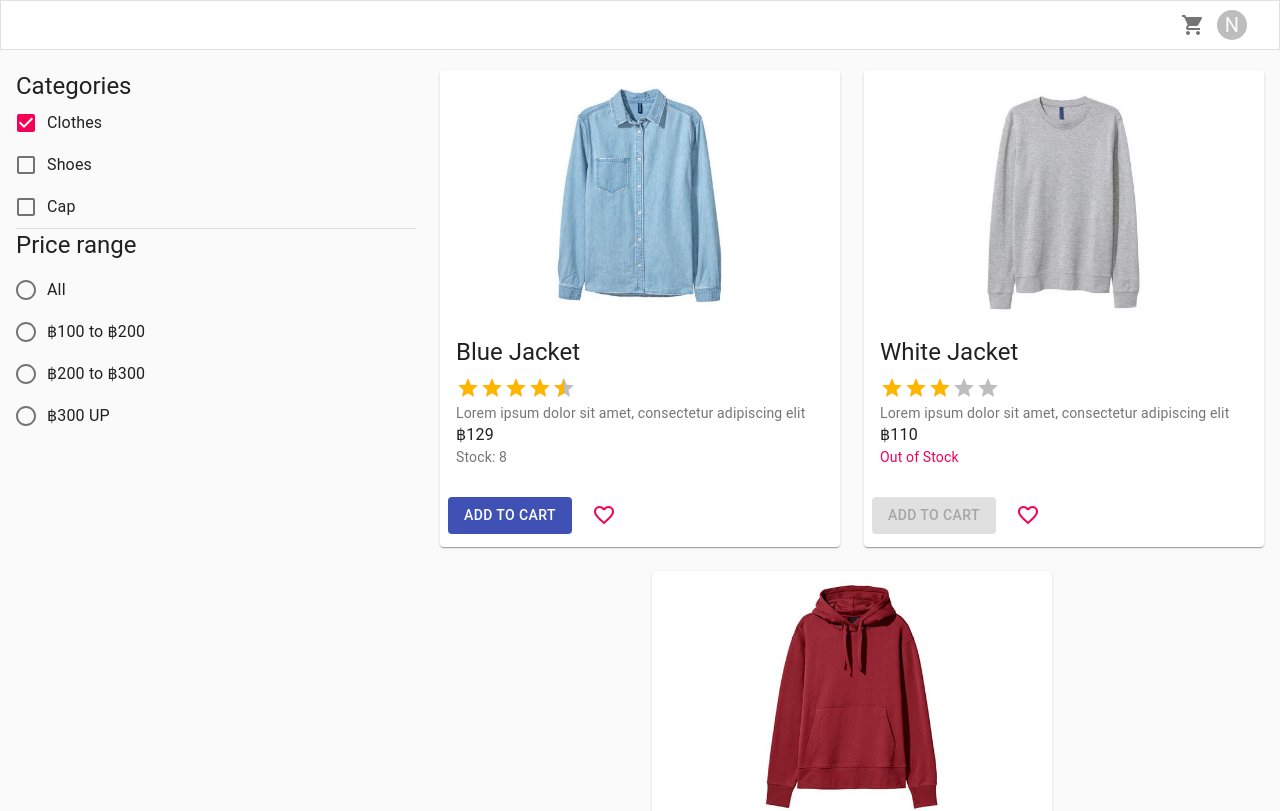
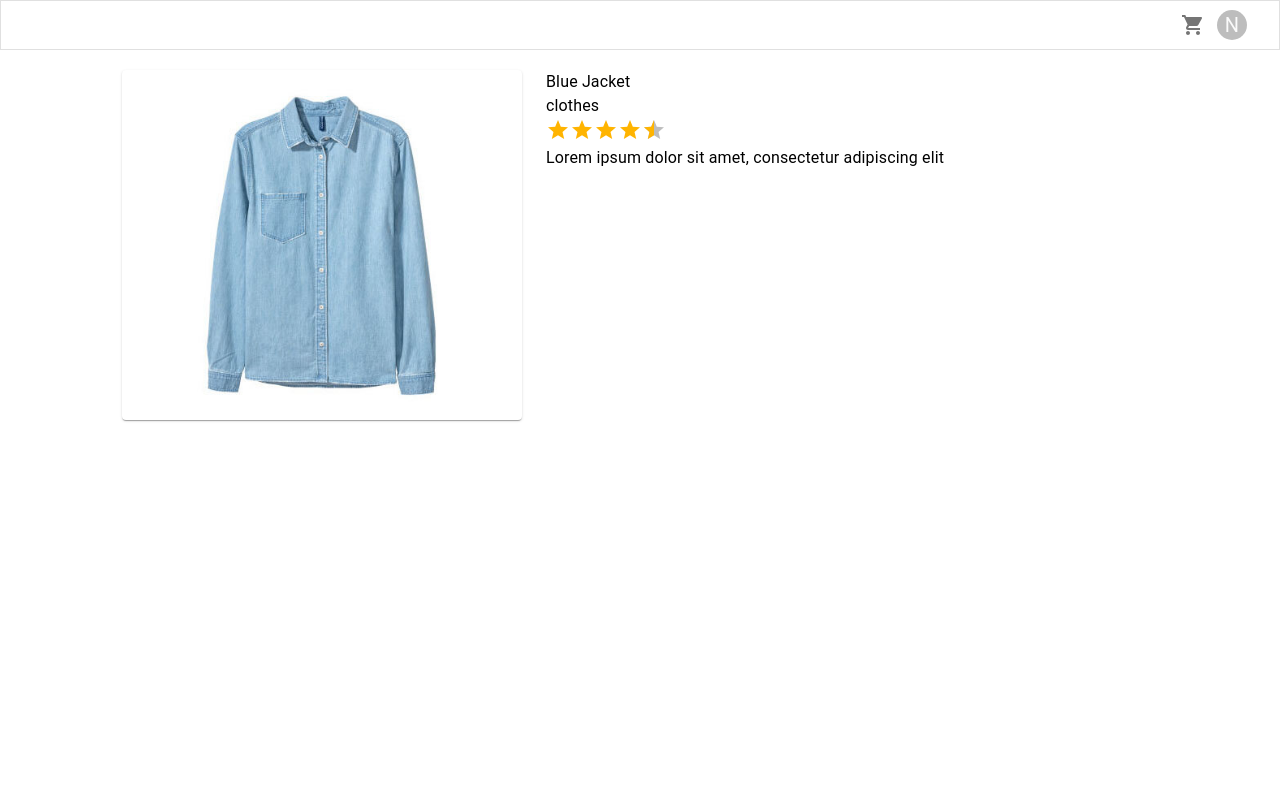
Before and after one commit to hellonathapon/react-ecommerce-app, a React (Create React App) app: page /0 in a window 1280 px wide. Shown: the top 811 px of the page. Built offline with nearby package versions, Linux system fonts and the light colour scheme.

Commit message:
Add item and cart route

```diff
--- a/package.json
+++ b/package.json
@@ -12,7 +12,7 @@
     "react": "^17.0.1",
     "react-dom": "^17.0.1",
     "react-redux": "^7.2.2",
-    "react-router-dom": "^5.2.0",
+    "react-router-dom": "4",
     "react-scripts": "4.0.2",
     "redux": "^4.0.5",
     "web-vitals": "^1.0.1"
--- a/src/App.js
+++ b/src/App.js
@@ -5,20 +5,21 @@ import {
 } from 'react-router-dom';
 import Home from './views/Home';
 import Item from './views/Item';
-import CssBaseline from '@material-ui/core/CssBaseline';
+import Cart from './views/Cart';
+// import CssBaseline from '@material-ui/core/CssBaseline';
 
 function App() {
   return (
+      // <CssBaseline/>
     <Router>
-      <CssBaseline/>
       <div>
         <Switch>
-          <Route path="/item">
-            <Item />
-          </Route>
-          <Route path="/">
-            <Home />
-          </Route>
+          {/* NOTE: Nested component into <Route/> is work but to render but component
+              cannot access props, param, history out of the route.
+          */}
+          <Route path="/cart" component={Cart} />
+          <Route path="/:id" component={Item} />
+          <Route path="/" component={Home} />
         </Switch>
       </div>
     </Router>
--- a/src/components/Header.js
+++ b/src/components/Header.js
@@ -3,6 +3,7 @@ import { makeStyles } from '@material-ui/core/styles';
 import { AppBar,Toolbar, Container, Typography, Button, IconButton, Badge, Avatar } from '@material-ui/core';
 import { ShoppingCart } from '@material-ui/icons'
 import { connect } from 'react-redux';
+import { Link } from 'react-router-dom'
 
 const useStyles = makeStyles({
     root: {
@@ -27,13 +28,14 @@ function Header({ inCart }) {
                     <Typography
                         className={classes.root}
                         fontWeight={500}
-                        color="#333"
                     >ShopX</Typography>
-                    <IconButton>
-                        <Badge badgeContent={ inCart.length } color="primary">
-                            <ShoppingCart />
-                        </Badge>
-                    </IconButton>
+                    <Link to="/cart">
+                        <IconButton>
+                            <Badge badgeContent={ inCart.length } color="primary">
+                                <ShoppingCart />
+                            </Badge>
+                        </IconButton>
+                    </Link>
                     <Avatar className={classes.small}>N</Avatar>
                 </Toolbar>
             </Container>
--- a/src/components/home/Products.js
+++ b/src/components/home/Products.js
@@ -1,21 +1,35 @@
 import React from 'react'
 import { connect } from 'react-redux';
+import { Link } from 'react-router-dom';
 import {
     Grid, Card, Typography, Button, CardContent,
     CardActions,CardActionArea, Box, IconButton
 } from '@material-ui/core';
 import Rating from '@material-ui/lab/Rating';
 import { Favorite, FavoriteBorder } from '@material-ui/icons';
+import { makeStyles } from '@material-ui/core/styles';
 
+const useStyles = makeStyles({
+    link: {
+        textDecoration: 'none',
+        color: 'inherit'
+    },
+    card: {
+        backgroundColor: '#F6F6F5'
+    }
+})
 
 function Products({ products, handleFavState, addItemToCart }) {
+    const classes = useStyles();
+
     return (
         <Grid item xs={12} md={8}>
             <Grid container justify="center" spacing={3}>
                 { products.map(p => (
                     <Grid item xs={12} md={6}>
                     <Card>
-                        <CardActionArea>
+                        <Link to={`/${p.id}`} className={classes.link}>
+                        <CardActionArea className={classes.card}>
                             <Box
                                 display="flex"
                                 justifyContent="center"
@@ -46,6 +60,7 @@ function Products({ products, handleFavState, addItemToCart }) {
 
                             </CardContent>
                         </CardActionArea>
+                        </Link>
                         <CardActions>
                             <Button
                                 onClick={ () => addItemToCart(p) }
--- a/src/redux/productsData.js
+++ b/src/redux/productsData.js
@@ -13,10 +13,21 @@ const initState = {
             rating: 4.5,
         },
         {
+            id: 5,
+            title: 'Honda Super Cub C125',
+            desc: 'Lorem ipsum dolor sit amet, consectetur adipiscing elit',
+            price: 1000,
+            category: 'shoes',
+            stock: 7,
+            imgUrl: require('../assets/images/honda.png').default,
+            isFav: false,
+            rating: 2.5,
+        },
+        {
             id: 1,
             title: 'White Jacket',
             desc: 'Lorem ipsum dolor sit amet, consectetur adipiscing elit',
-            price: 110,
+            price: 210,
             category: 'clothes',
             stock: 0,
             imgUrl: require('../assets/images/gray.jpg').default,
@@ -27,7 +38,7 @@ const initState = {
             id: 2,
             title: 'Gray Jacket',
             desc: 'Lorem ipsum dolor sit amet, consectetur adipiscing elit',
-            price: 120,
+            price: 320,
             category: 'clothes',
             stock: 15,
             imgUrl: require('../assets/images/red-hoodie.jpg').default,
@@ -49,7 +60,7 @@ const initState = {
             id: 4,
             title: 'Blue Shoes',
             desc: 'Lorem ipsum dolor sit amet, consectetur adipiscing elit',
-            price: 529,
+            price: 429,
             category: 'shoes',
             stock: 7,
             imgUrl: require('../assets/images/blue-shoes.png').default,
--- /dev/null
+++ b/src/views/Cart.js
@@ -0,0 +1,31 @@
+import React from 'react'
+import Layout from '../components/Layout'
+import { connect } from 'react-redux'
+import { Grid, Typography } from '@material-ui/core'
+
+function Cart({ inCart }) {
+    console.log(inCart)
+
+    const p = inCart[0]
+
+    /**
+     * @render Item conditionally for handle no item to iterate over. :)
+     */
+
+    return (
+        <Layout>
+            <Grid container justify="center">
+                <Grid item xs={6}>
+                    <Typography>{ p.title }</Typography>
+                </Grid>
+                <Grid item xs={4}>
+                    Total and Checkout
+                </Grid>
+            </Grid>
+        </Layout>
+    )
+}
+
+const mapStateToProps = state => ({ inCart: state.inCart })
+
+export default connect(mapStateToProps) (Cart)
--- a/src/views/Home.js
+++ b/src/views/Home.js
@@ -8,12 +8,11 @@ import Products from '../components/home/Products'
 import { connect } from 'react-redux';
 
 function Home({ products }) {
-    const [ localProductData, setLacalProductData ] = React.useState(products || null);
 
     const [checkboxValue, setCheckboxValue] = React.useState({
         clothes: true,
-        shoes: false,
-        cap: false,
+        shoes: true,
+        cap: true,
     });
 
     const [radioValue, setRadioValue] = React.useState('');
@@ -25,17 +24,17 @@ function Home({ products }) {
         setRadioValue(event.target.value);
       };
     const radioDataLabels = [
-        { label: 'All', value: 'all' },
-        { label: '฿100 to ฿200', value: 'low' },
-        { label: '฿200 to ฿300', value: 'medium' },
-        { label: '฿300 UP', value: 'high' },
+        { label: '฿100 to ฿200', value: '200' },
+        { label: '฿200 to ฿300', value: '300' },
+        { label: '฿300 UP', value: '500' },
     ];
 
     // extract true values from object into array.
     const getTrueValFromObj = Object.keys(checkboxValue).filter(k => checkboxValue[k]);
 
-    // filter local data arr by true val of the checkbox.
+    // filter product data arr by true val of the checkbox and radio btn.
     const filteredData = products.filter(k => getTrueValFromObj.includes(k.category));
+
 
     return (
         <Layout>
--- a/src/views/Item.js
+++ b/src/views/Item.js
@@ -1,12 +1,49 @@
 import React from 'react'
 import Layout from '../components/Layout'
+import { connect } from 'react-redux'
+import { Grid, Paper, Box, Typography, } from '@material-ui/core'
+import Rating from '@material-ui/lab/Rating';
 
-function Item() {
+function Item({ item }) {
+    console.log(item)
+
+    const p = item[0]
     return (
         <Layout>
-            item
+            <Grid container justify="center" spacing={3}>
+                <Grid item xs={4}>
+                    <Paper>
+                        <Box
+                            display="flex"
+                            justifyContent="center"
+                            alignItems="center">
+
+                            <img style={{maxHeight: "350px", margin: "auto"}} src={p.imgUrl} alt={p.title}/>
+                        </Box>
+                    </Paper>
+                </Grid>
+                <Grid item xs={6}>
+                    <Typography>{p.title}</Typography>
+                    <Typography>{p.category}</Typography>
+                    <Rating defaultValue={p.rating} precision={0.5} readOnly />
+                    <Typography>{p.desc}</Typography>
+                </Grid>
+            </Grid>
         </Layout>
     )
 }
 
-export default Item
+/**
+ * @ownProps is the component props, e.i. all this component props can also accessible from `ownProps`
+ * <ComA propA="smth"/> propA is ownProps
+ * since this component is the direct child of `/:id` Route, param. history are passed into props
+ * NOTE: there is HOC way @withRouter to access these props from Route if that component isn't
+ * direct child of the particular Route.
+ */
+const mapStateToProps = (state, ownProps) => {
+    return {
+        item: state.products.filter(k => k.id === parseInt(ownProps.match.params.id))
+    }
+}
+
+export default connect(mapStateToProps) (Item)
```
Also changed, not shown: src/assets/images/honda.png (added), 1 other file (tests, documents, lock files or other folders).
